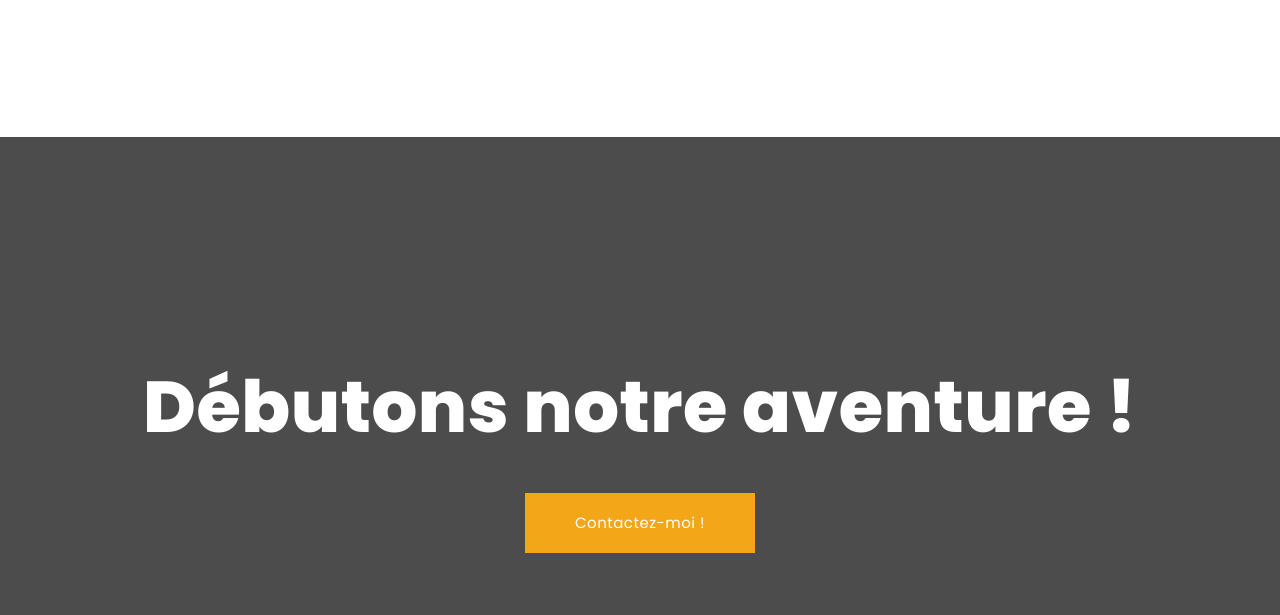
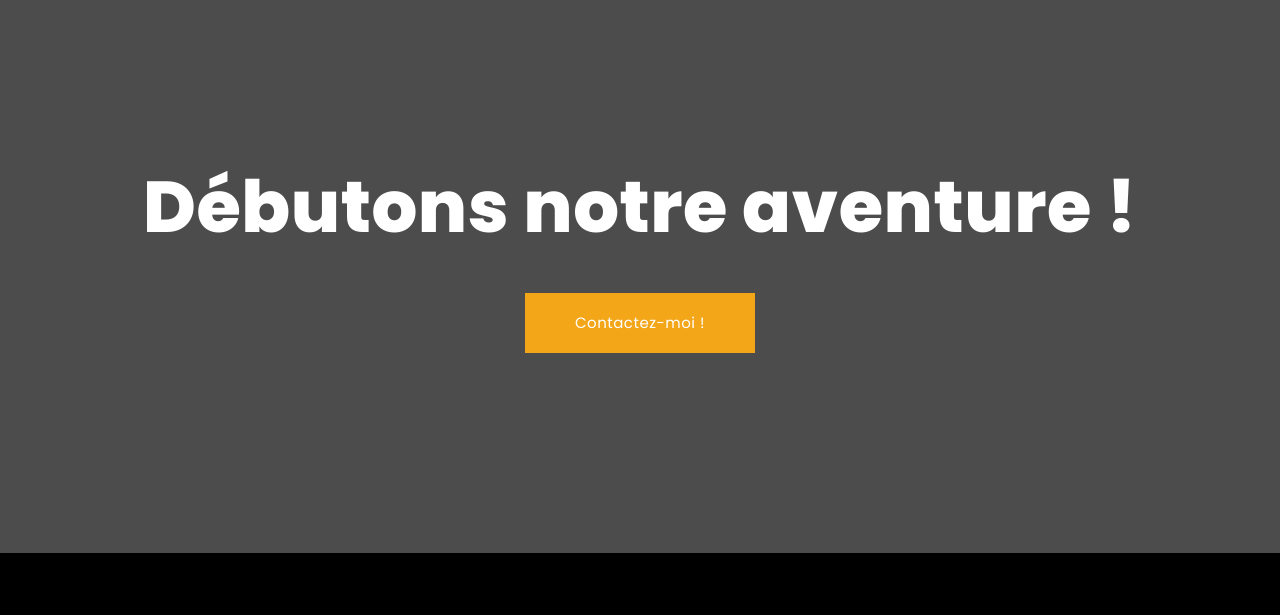
Before and after one commit to xHybris/xhybris.github.io, a plain HTML site: page index.html in a window 1280 px wide. Shown: the part 4060-4675 px from the top of the page. Drawn offline with Linux system fonts and the light colour scheme; some packages are replaced by stand-ins of ours; no server answers.

Commit message:
Add files via upload

```diff
--- a/css/style.css
+++ b/css/style.css
@@ -1793,7 +1793,7 @@ body.loaded .overlay_effect:after{
 	height: auto;
 	clear: both;
 	float: left;
-	padding: 220px 0px 170px 0px;
+	padding: 20px 0px 200px 0px;
 	position: relative;
 }
 .shane_tm_talk .talk_inner{
@@ -1838,7 +1838,7 @@ body.loaded .overlay_effect:after{
 }
 .shane_tm_talk .background{
 	position: absolute;
-	top: 0px;
+	top: -150px;
 	bottom: 0px;
 	left: 0px;
 	right: 0px;
```
